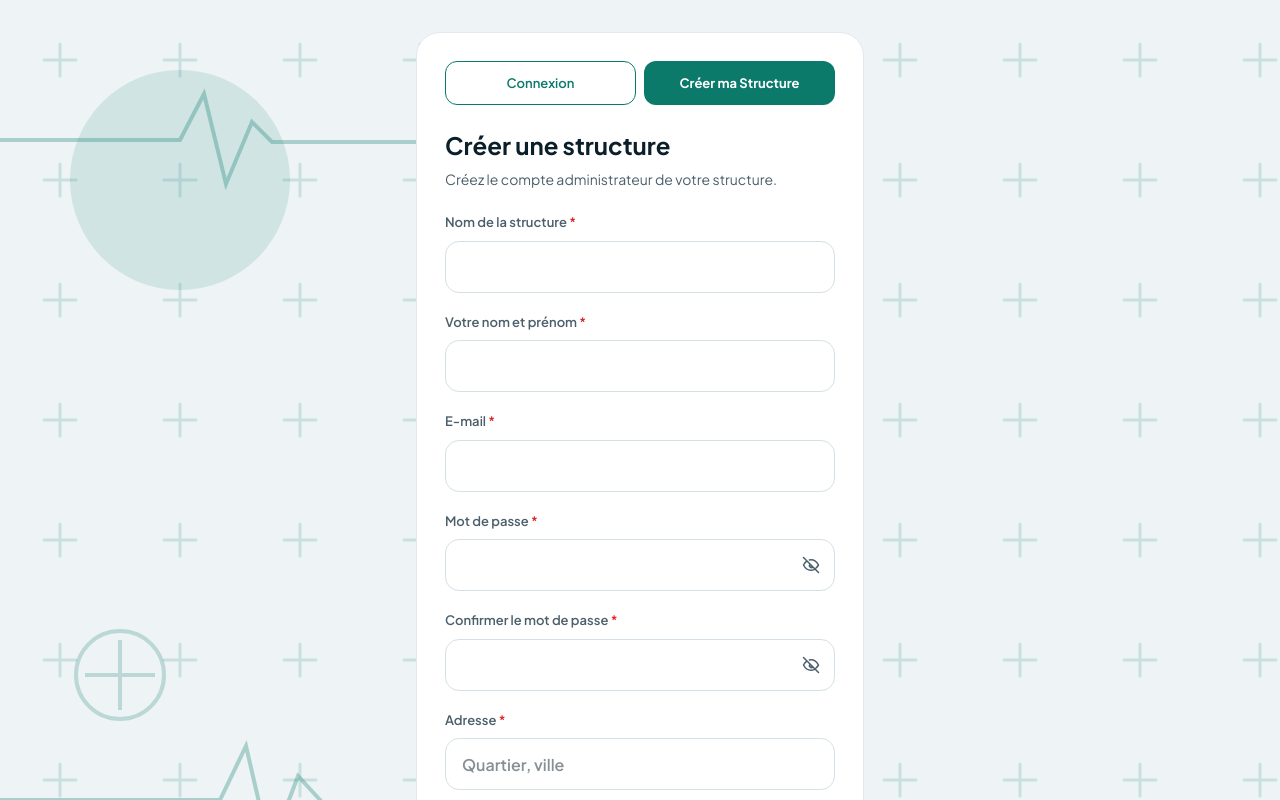
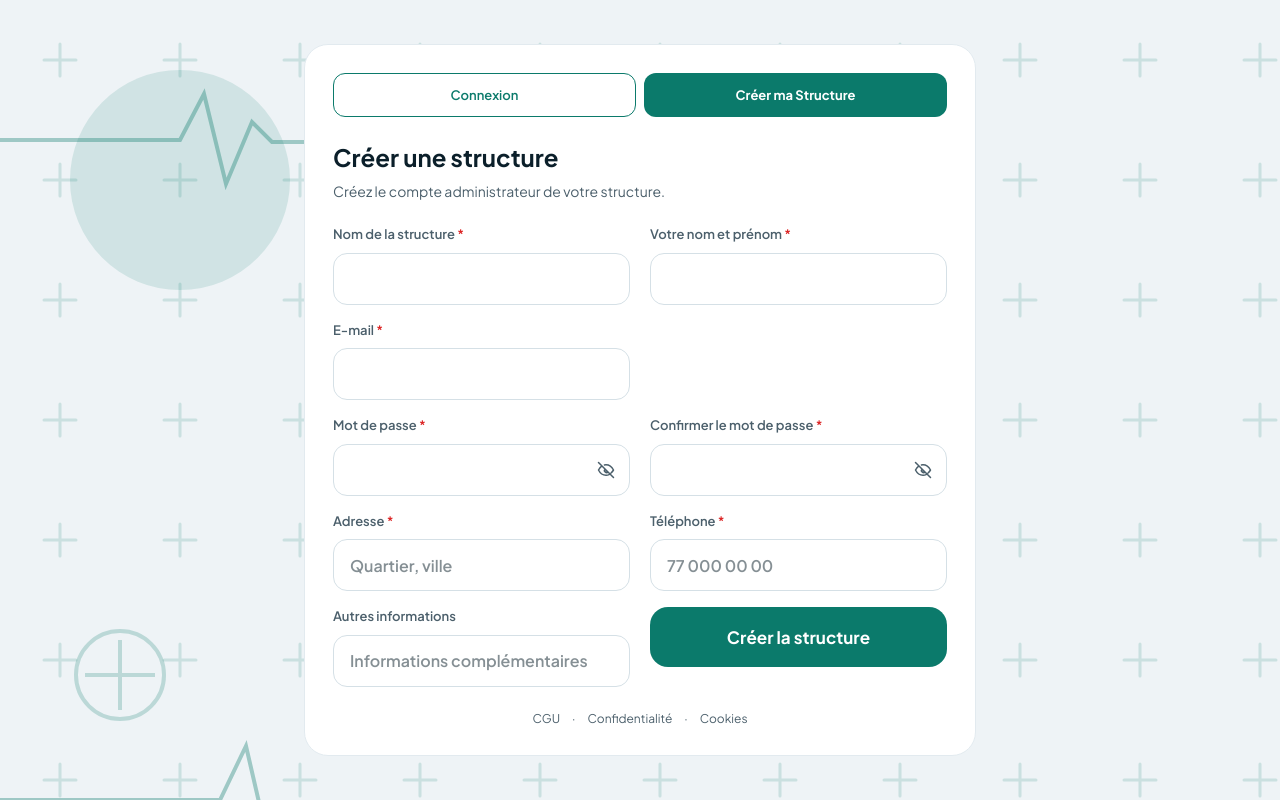
Before and after one commit to ncmgroupe04/clinique, a Next.js app: page /inscription in a window 1280 px wide. Shown: the top 800 px of the page. Built offline with nearby package versions, Linux system fonts and the light colour scheme.

Commit message:
fix: pages legales accessibles, formulaire 2 colonnes et motifs sante animes

```diff
--- a/src/app/(auth)/auth-screen.tsx
+++ b/src/app/(auth)/auth-screen.tsx
@@ -56,8 +56,8 @@ export default function AuthScreen({ initialMode }: { initialMode: "login" | "si
             </pattern>
           </defs>
           <rect width="100%" height="100%" fill="url(#health-cross)" />
-          <path d="M0 140h180l24-46 22 90 26-62 20 20h260" fill="none" stroke="#0b7a6b" strokeWidth="4" opacity="0.30" />
-          <path d="M0 800h220l26-54 24 104 28-74 24 26h260" fill="none" stroke="#0b7a6b" strokeWidth="4" opacity="0.30" />
+          <path className="health-pulse" d="M0 140h180l24-46 22 90 26-62 20 20h260" fill="none" stroke="#0b7a6b" strokeWidth="4" opacity="0.30" />
+          <path className="health-pulse health-pulse-2" d="M0 800h220l26-54 24 104 28-74 24 26h260" fill="none" stroke="#0b7a6b" strokeWidth="4" opacity="0.30" />
           <circle cx="180" cy="180" r="110" fill="#0b7a6b" opacity="0.13" />
           <circle cx="1500" cy="620" r="150" fill="#0b7a6b" opacity="0.13" />
           <g opacity="0.26" stroke="#0b7a6b" strokeWidth="4" fill="none">
@@ -70,7 +70,7 @@ export default function AuthScreen({ initialMode }: { initialMode: "login" | "si
           </g>
         </svg>
       </div>
-      <div className="card relative z-10 w-full max-w-md">
+      <div className={`card relative z-10 w-full ${mode === "signup" ? "max-w-2xl" : "max-w-md"}`}>
         <div className="mb-6 grid grid-cols-2 gap-2">
           <button
             type="button"
@@ -128,7 +128,7 @@ export default function AuthScreen({ initialMode }: { initialMode: "login" | "si
             <h1 className="mb-2 text-2xl font-bold text-ink">Créer une structure</h1>
             <p className="mb-6 text-sm text-muted">Créez le compte administrateur de votre structure.</p>
             {signupState?.success && <p className="mb-4 text-sm text-accent">{signupState.message}</p>}
-            <form action={signupAction} className="space-y-5">
+            <form action={signupAction} className="grid grid-cols-1 gap-x-5 gap-y-4 sm:grid-cols-2">
               <div>
                 <label className="lbl" htmlFor="structureName">Nom de la structure <span className="text-danger">*</span></label>
                 <input id="structureName" name="structureName" minLength={2} required className="input" onChange={set("structureName")} />
@@ -147,6 +147,7 @@ export default function AuthScreen({ initialMode }: { initialMode: "login" | "si
                 {hint("email") && <p className="mt-2 text-sm text-danger">{hint("email")}</p>}
                 {signupState?.errors?.email && <p className="mt-2 text-sm text-danger">{signupState.errors.email}</p>}
               </div>
+              <div className="sm:col-span-2 grid grid-cols-1 gap-x-5 sm:grid-cols-2">
               <div>
                 <label className="lbl" htmlFor="password">Mot de passe <span className="text-danger">*</span></label>
                 <div className="relative">
@@ -177,6 +178,7 @@ export default function AuthScreen({ initialMode }: { initialMode: "login" | "si
                   </button>
                 </div>
                 {signupState?.errors?.confirmPassword && <p className="mt-2 text-sm text-danger">{signupState.errors.confirmPassword}</p>}
+              </div>
               </div>
               <div>
                 <label className="lbl" htmlFor="address">Adresse <span className="text-danger">*</span></label>
--- a/src/app/globals.css
+++ b/src/app/globals.css
@@ -21,6 +21,21 @@ html { font-family: var(--font-sans); }
 
 button, a[role="button"] { cursor: pointer; }
 button:disabled { cursor: not-allowed; }
+
+/* Health motifs animation on auth screen */
+@keyframes health-pulse {
+  0% { stroke-dashoffset: 1200; opacity: 0; }
+  10% { opacity: 0.35; }
+  90% { opacity: 0.35; }
+  100% { stroke-dashoffset: -200; opacity: 0; }
+}
+.health-pulse { stroke-dasharray: 1200; animation: health-pulse 7s linear infinite; }
+.health-pulse-2 { animation-delay: 3.5s; }
+@keyframes health-glow {
+  0%, 100% { opacity: 0.08; transform: scale(1); }
+  50% { opacity: 0.16; transform: scale(1.12); }
+}
+.health-glow { animation: health-glow 8s ease-in-out infinite; transform-origin: center; }
 
 body {
   background-color: var(--color-bg);
--- a/src/proxy.ts
+++ b/src/proxy.ts
@@ -2,7 +2,7 @@ import { NextResponse } from "next/server";
 import type { NextRequest } from "next/server";
 import { updateSession } from "@/lib/supabase/proxy";
 
-const publicPaths = ["/connexion", "/inscription"];
+const publicPaths = ["/connexion", "/inscription", "/cgu", "/confidentialite", "/cookies"];
 
 export async function proxy(request: NextRequest) {
   const response = NextResponse.next({ request });
```
